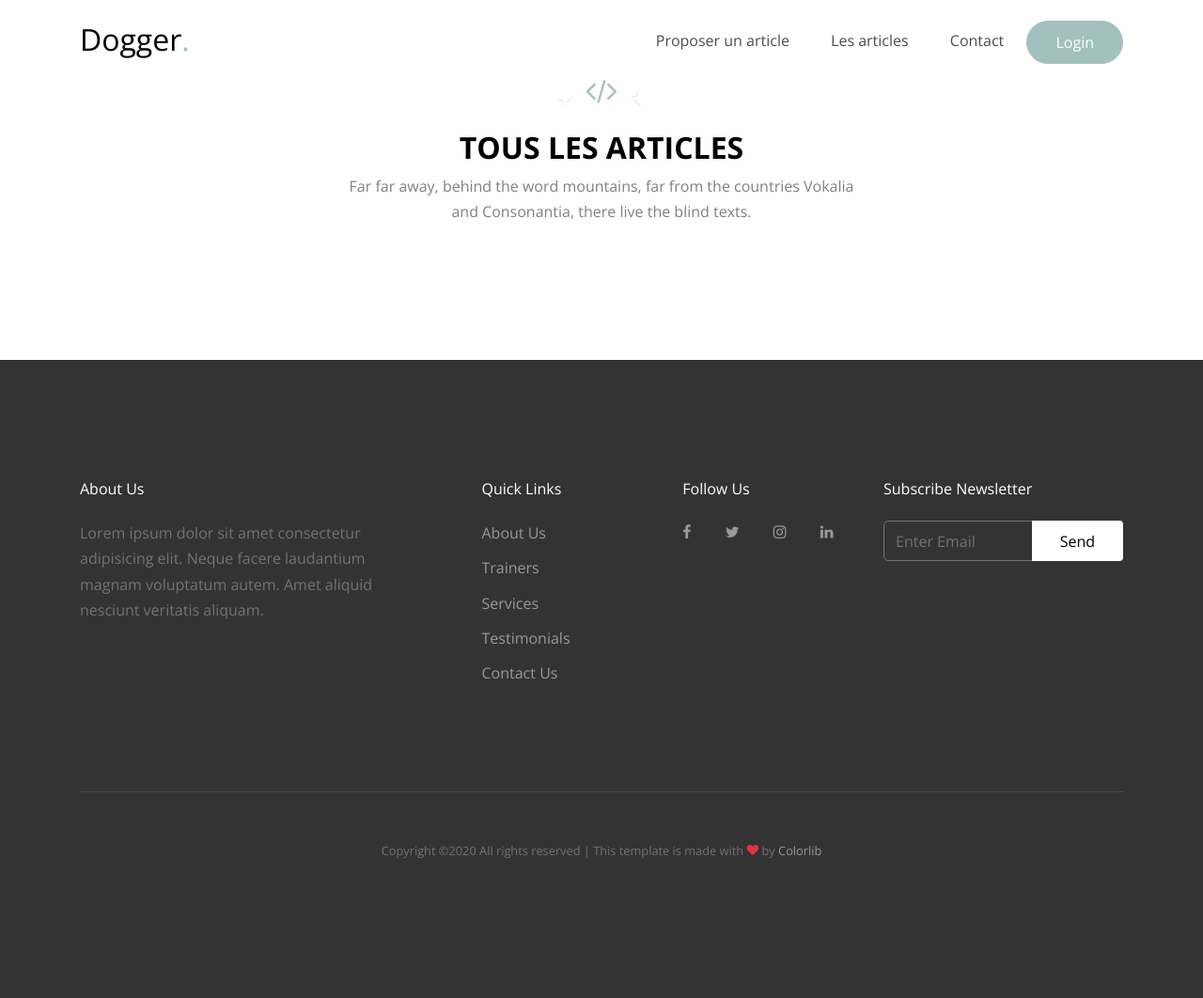
After one commit to Florkin/dev-blog, a PHP site: the page made by src/Templates/pages/articles-list.twig in a window 1280 px wide. The commit adds this page. Shown: the whole page at 94% size. Run offline with PHP 8.4, Linux system fonts and the light colour scheme; the template is opened without the code that fills it, so the values that code supplies are empty; some libraries are stand-ins or nearby versions.

Commit message:
Page tous les articles

```diff
--- a/src/Controller/form/ArticlesList.php
+++ b/src/Controller/form/ArticlesList.php
@@ -15,10 +15,4 @@ class ArticlesList
         return $articlesList->getArticlesList($this->quantity);
     }
 
-    public function displayList($twig)
-    {
-        $articlesList = $this->getArticles();
-        echo $twig->render('_partials/listing.twig', ['articles' => $articlesList]);
-    }
-
 }
--- a/src/Templates/_partials/header.twig
+++ b/src/Templates/_partials/header.twig
@@ -24,7 +24,7 @@
 
           <ul class="site-menu main-menu js-clone-nav mr-auto d-none d-lg-block">
           <li><a href="{{ articleform_url }}" class="nav-link">Proposer un article</a></li>
-            <li><a href="{{ listing_url }}" class="nav-link">Les articles</a></li>
+            <li><a href="{{ articleslist_url }}" class="nav-link">Les articles</a></li>
             <li><a href="#contact-section" class="nav-link">Contact</a></li>
             {% if not isLogged %}
             <li><button type="button" class="btn btn-primary" data-toggle="modal"
--- /dev/null
+++ b/src/Templates/pages/articles-list.twig
@@ -0,0 +1,27 @@
+{% extends 'layout.twig' %}
+
+{% block head %}
+    <title>{{page_name|capitalize}}</title>
+{% endblock %}
+
+{% block content %}
+
+<section class="site-section">
+  <div class="container">
+    <div class="row justify-content-center" data-aos="fade-up">
+      <div class="col-lg-6 text-center heading-section mb-5">
+        <div class="code-icon">
+          <span class="icon-code"></span>
+        </div>
+        <h2 class="text-black mb-2">Tous les articles</h2>
+        <p>Far far away, behind the word mountains, far from the countries Vokalia and Consonantia, there live the blind
+          texts.</p>
+      </div>
+    </div>
+
+    {% include "_partials/listing.twig" %}
+
+  </div>
+</section>
+
+{% endblock %}
--- a/src/Templates/pages/home.twig
+++ b/src/Templates/pages/home.twig
@@ -35,7 +35,7 @@
       </div>
     </div>
 
-    {% include "_partials/homelisting.twig" %}
+    {% include "_partials/listing.twig" %}
 
   </div>
 </section>
```
Also changed, not shown: src/Controller/PageController.php (+5 -2 lines), src/Model/ArticleManager.php (+7 -1 lines), src/Templates/_partials/listing.twig (renamed from src/Templates/_partials/homelisting.twig).
